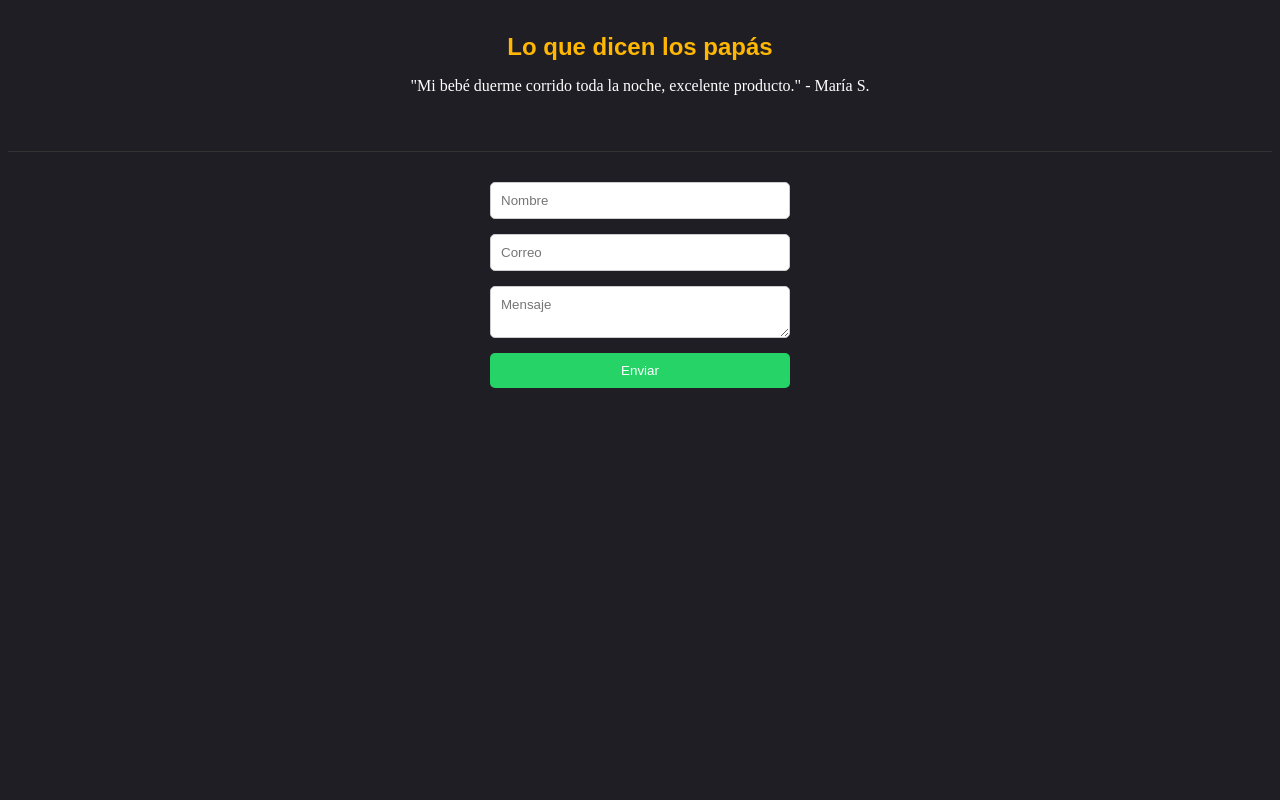
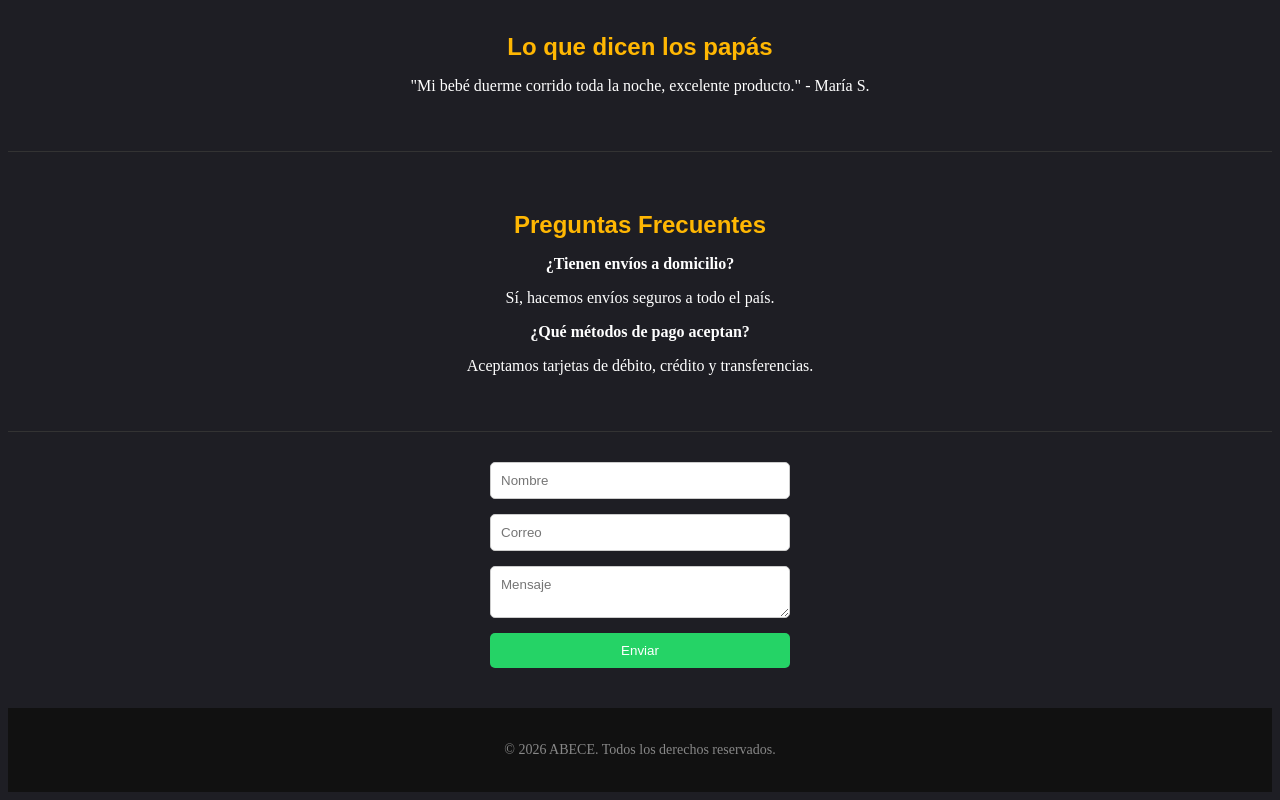
Before and after one commit to jesus22182-gif/proyecto-abece, a plain HTML site: page index.html in a window 1280 px wide. Shown: the part 931-1731 px from the top of the page. Before the commit the page ends 1349 px from the top, so only its background shows below. Drawn offline with Linux system fonts and the light colour scheme.

Commit message:
Add files via upload

```diff
--- a/index.html
+++ b/index.html
@@ -36,12 +36,24 @@
         <h2>Lo que dicen los papás</h2>
         <p>"Mi bebé duerme corrido toda la noche, excelente producto." - María S.</p>
     </section>
+    <!-- Sección FAQ -->
+    <section>
+        <h2>Preguntas Frecuentes</h2>
+        <p><strong>¿Tienen envíos a domicilio?</strong></p>
+        <p>Sí, hacemos envíos seguros a todo el país.</p>
+        <p><strong>¿Qué métodos de pago aceptan?</strong></p>
+        <p>Aceptamos tarjetas de débito, crédito y transferencias.</p>
+    </section>
     <form>
     <input type="text" placeholder="Nombre" required>
     <input type="email" placeholder="Correo" required>
     <textarea placeholder="Mensaje" required></textarea>
     <button type="submit">Enviar</button>
     </form>
+    <!-- Sección Footer -->
+    <footer>
+        <p>© 2026 ABECE. Todos los derechos reservados.</p>
+    </footer>
     <script src="script.js"></script>
 </body>
 </html>
--- a/style.css
+++ b/style.css
@@ -58,3 +58,10 @@ h2 {
     font-size: 24px;
     margin-bottom: 15px;
 }
+footer {
+    padding: 20px;
+    background-color: #111;
+    font-size: 14px;
+    color: #888;
+    margin-top: 40px;
+}
```
